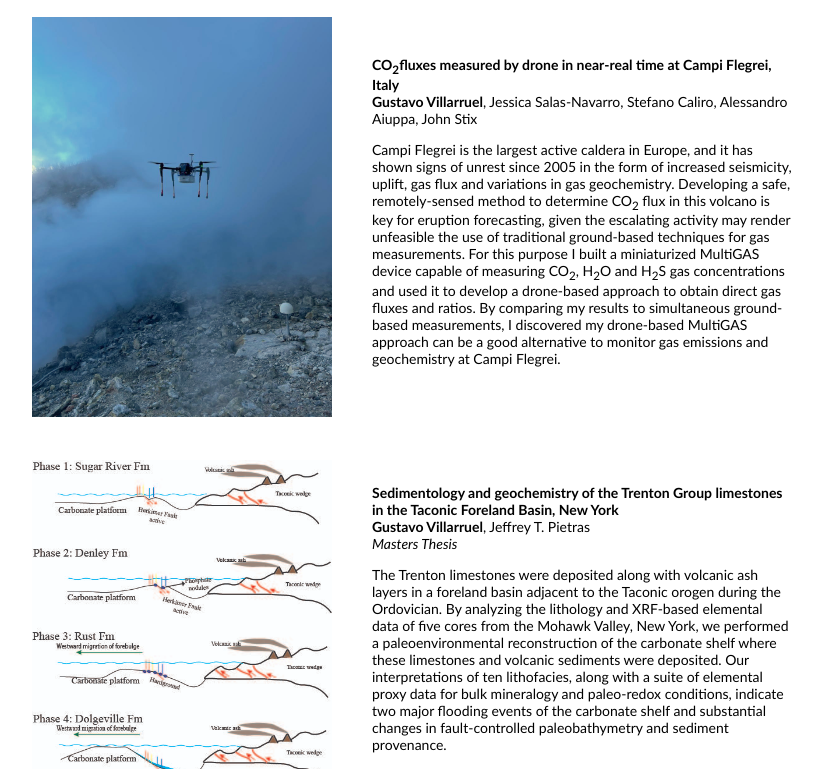
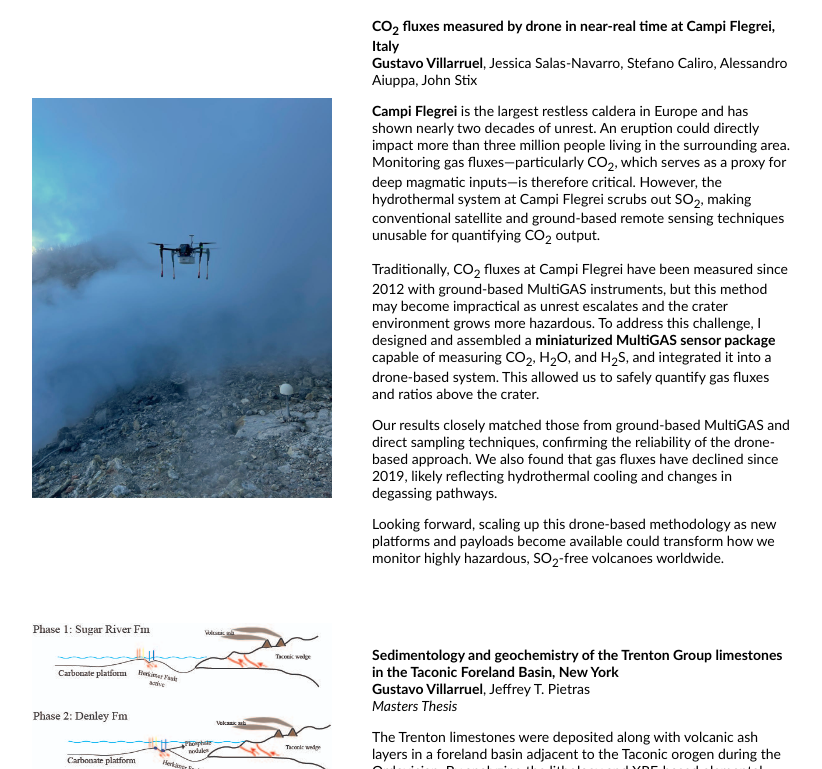
Before and after one commit to gustavovillarruel/gustavovillarruel.github.io, a plain HTML site: page index.html in a window 1280 px wide. Shown: the part 564-1333 px from the top of the page, without its empty margins (228-1050 px from the left). Drawn offline with Linux system fonts and the light colour scheme.

Commit message:
Update index.html

```diff
--- a/index.html
+++ b/index.html
@@ -61,13 +61,20 @@
             	<img src='images/Campi_Flegrei.png' width="300">
             </td>
             <td style="padding:20px;width:75%;vertical-align:middle">
-              <papertitle> CO<sub>2</sub>fluxes measured by drone in near-real time at Campi Flegrei, Italy </papertitle>
+              <papertitle> CO<sub>2</sub> fluxes measured by drone in near-real time at Campi Flegrei, Italy </papertitle>
               <br>
               <strong>Gustavo Villarruel</strong>,
               Jessica Salas-Navarro, Stefano Caliro, Alessandro Aiuppa, John Stix
               <br>
               <p></p>
-              <p> Campi Flegrei is the largest active caldera in Europe, and it has shown signs of unrest since 2005 in the form of increased seismicity, uplift, gas flux and variations in gas geochemistry. Developing a safe, remotely-sensed method to determine CO<sub>2</sub> flux in this volcano is key for eruption forecasting, given the escalating activity may render unfeasible the use of traditional ground-based techniques for gas measurements. For this purpose I built a miniaturized MultiGAS device capable of measuring CO<sub>2</sub>, H<sub>2</sub>O and H<sub>2</sub>S gas concentrations and used it to develop a drone-based approach to obtain direct gas fluxes and ratios. By comparing my results to simultaneous ground-based measurements, I discovered my drone-based MultiGAS approach can be a good alternative to monitor gas emissions and geochemistry at Campi Flegrei. </p>
+              <p> <p><strong>Campi Flegrei</strong> is the largest restless caldera in Europe and has shown nearly two decades of unrest. An eruption could directly impact more than three million people living in the surrounding area. Monitoring gas fluxes—particularly CO<sub>2</sub>, which serves as a proxy for deep magmatic inputs—is therefore critical. However, the hydrothermal system at Campi Flegrei scrubs out SO<sub>2</sub>, making conventional satellite and ground-based remote sensing techniques unusable for quantifying CO<sub>2</sub> output.</p>
+
+<p>Traditionally, CO<sub>2</sub> fluxes at Campi Flegrei have been measured since 2012 with ground-based MultiGAS instruments, but this method may become impractical as unrest escalates and the crater environment grows more hazardous. To address this challenge, I designed and assembled a <strong>miniaturized MultiGAS sensor package</strong> capable of measuring CO<sub>2</sub>, H<sub>2</sub>O, and H<sub>2</sub>S, and integrated it into a drone-based system. This allowed us to safely quantify gas fluxes and ratios above the crater.</p>
+
+<p>Our results closely matched those from ground-based MultiGAS and direct sampling techniques, confirming the reliability of the drone-based approach. We also found that gas fluxes have declined since 2019, likely reflecting hydrothermal cooling and changes in degassing pathways.</p>
+
+<p>Looking forward, scaling up this drone-based methodology as new platforms and payloads become available could transform how we monitor highly hazardous, SO<sub>2</sub>-free volcanoes worldwide.</p>
+
             </td>
          </tr>
 
```
